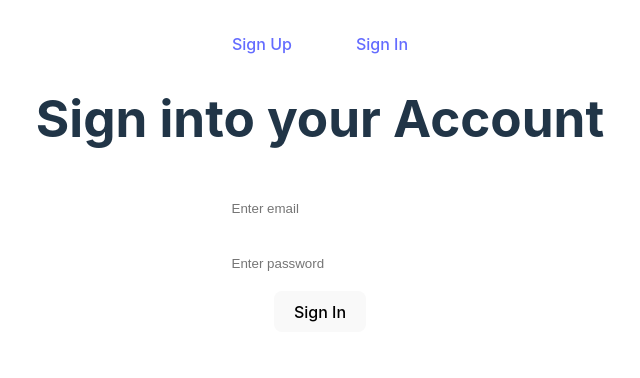
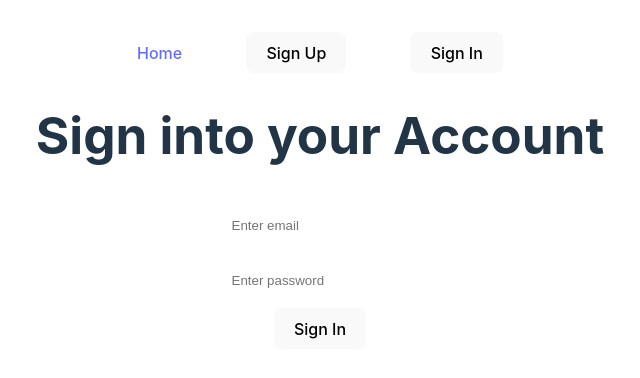
Before and after one commit to Justinw21/hackcuny, a React (Vite) app in the folder hackcuny/: page /signin in a window 1280 px wide. Shown: the top 378 px of the page, without its empty margins (320-960 px from the left). Built offline with nearby package versions, Linux system fonts and the light colour scheme; no server answers.

Commit message:
redirect after logging and signup

```diff
--- a/hackcuny/src/components/auth/SignIn.jsx
+++ b/hackcuny/src/components/auth/SignIn.jsx
@@ -1,17 +1,21 @@
 import { signInWithEmailAndPassword } from 'firebase/auth'
 import React, {useState} from 'react'
+import { useNavigate } from 'react-router-dom'
 import {auth} from '../../firebase'
 import './auth.css';
 const SignIn = () => {
     const [email,setEmail] = useState('')
     const [password,setPassword] = useState('')
+    const navigate = useNavigate();
     const signIn = (e) =>{
         e.preventDefault();
         signInWithEmailAndPassword(auth, email, password)
         .then((userCredential) => {
             console.log(userCredential)
+            navigate('/');
+            location.reload();
         }).catch((error)=>{
-            console.log(error);
+            alert("Incorrect Email/Password. Try Again.")
         })
     }
     return (
--- a/hackcuny/src/components/auth/SignUp.jsx
+++ b/hackcuny/src/components/auth/SignUp.jsx
@@ -1,17 +1,22 @@
 import { createUserWithEmailAndPassword } from 'firebase/auth'
 import React, {useState} from 'react'
 import {auth} from '../../firebase'
+import { useNavigate } from 'react-router-dom'
 import './auth.css';
 const SignUp = () => {
     const [email,setEmail] = useState('')
     const [password,setPassword] = useState('')
+    const navigate = useNavigate();
     const signUp = (e) =>{
         e.preventDefault();
         createUserWithEmailAndPassword(auth, email, password)
         .then((userCredential) => {
-            console.log(userCredential)
+            console.log(userCredential);
+            alert("Sign Up Successful!");
+            navigate('/');
+            location.reload();
         }).catch((error)=>{
-            console.log(error);
+            alert("Password needs to be longer than 6 characters.")
         })
     }
     return (
--- a/hackcuny/src/components/navbar/Navbar.jsx
+++ b/hackcuny/src/components/navbar/Navbar.jsx
@@ -1,12 +1,47 @@
-import React from "react";
+import React,{useEffect,useState} from "react";
 import { Link } from "react-router-dom";
 import './navbar.css'
+
+import {auth} from '../../firebase'
+import { onAuthStateChanged,signOut } from "firebase/auth";
+
 const Navbar = () => {
+    //check if user signed in
+    const [authUser,setAuthUser] = useState(null);
+    useEffect(()=>{
+        const listen = onAuthStateChanged(auth,(user)=>{
+            if(user){
+                setAuthUser(user)
+            }else{
+                setAuthUser(null)
+
+            }
+        });
+
+        return ()=>{
+            listen();
+        }
+    },[])
+    //signout function
+    const userSignOut = () =>{
+        signOut(auth).then((
+            console.log("Signed Out Successfully")
+        )).catch(error => console.log(error))
+    }
     return(
-        <nav className="navbar-container">
-            <Link to='/signup'>Sign Up</Link>
-            <Link to='/signin'>Sign In</Link>
-        </nav>
+        <div className="navbar-container">
+            <Link to='/'>Home</Link>
+        {authUser?
+            <div>
+            <button onClick={userSignOut}>Sign Out</button>
+            </div>
+            :
+        <div>
+            <Link to='/signup'><button>Sign Up</button></Link>
+            <Link to='/signin'><button>Sign In</button></Link>
+        </div>
+        }
+        </div>
     )
 }
 export default Navbar
```
